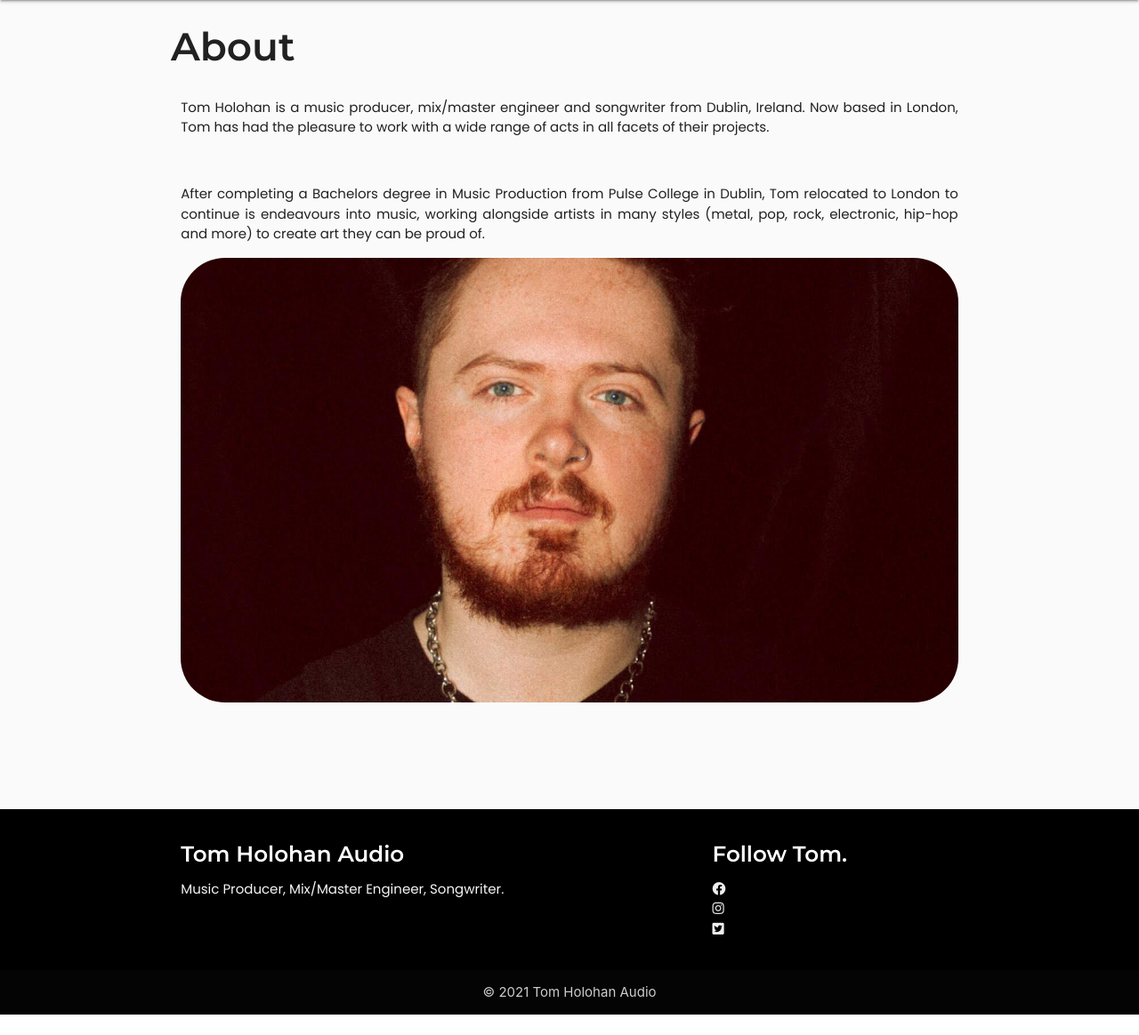
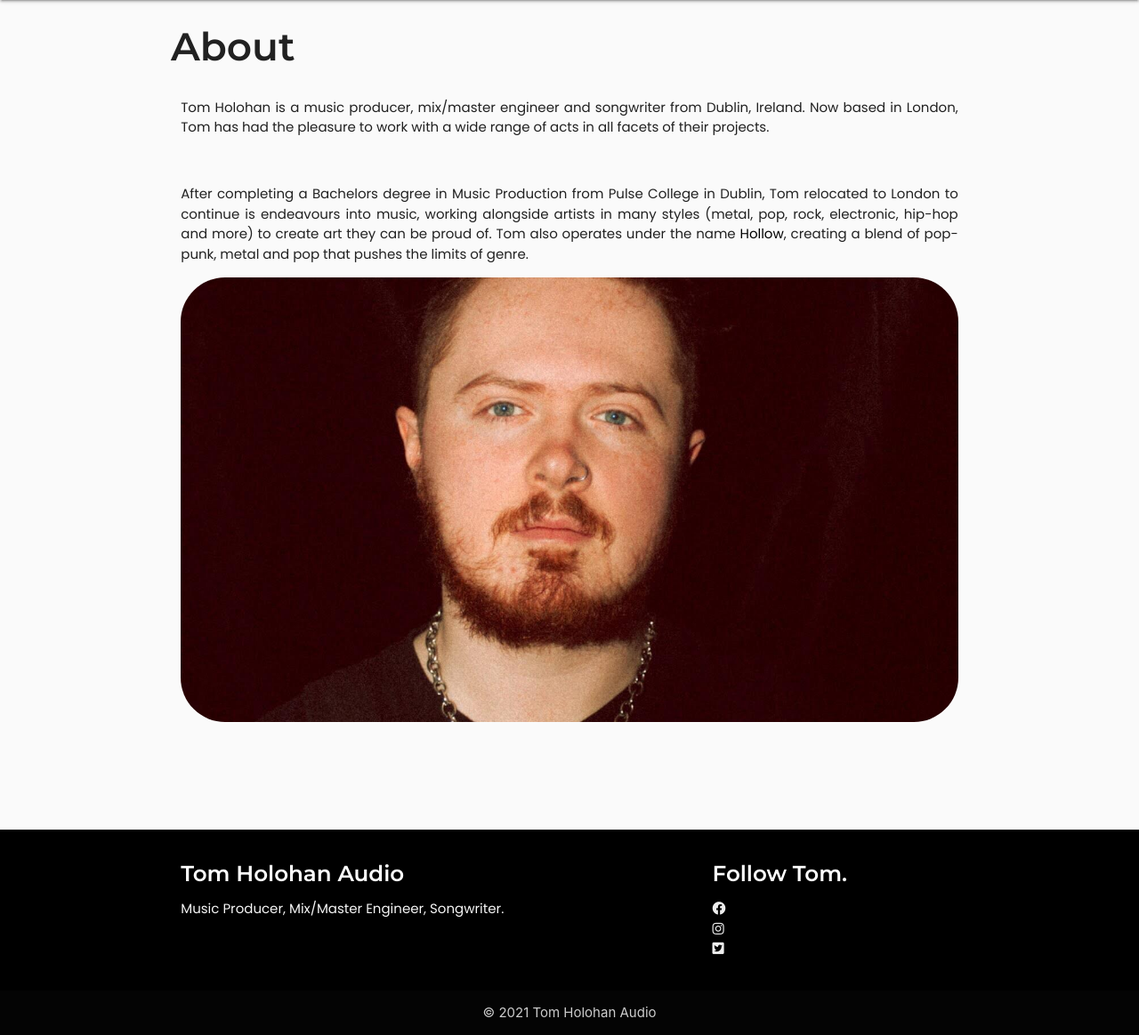
Before and after one commit to hollownotempty/Portfolio_4, a Django app: page /about/ in a window 1280 px wide. Shown: the part 64-1228 px from the top of the page at 89% size. Before the commit the page ends 1205 px from the top, so only its background shows below. Run offline with Django 3.2, Linux system fonts and the light colour scheme.

Commit message:
Finish about page

```diff
--- a/static/css/styles.css
+++ b/static/css/styles.css
@@ -8,10 +8,6 @@ h1, h2, h3, h4, h5 {
 p {
     font-family: 'Poppins', sans-serif;
     font-weight: 400;
-}
-
-html {
-    overflow: hidden;
 }
 
 /* --------------------------- General */
--- a/templates/about.html
+++ b/templates/about.html
@@ -13,7 +13,8 @@
             <p>
                 After completing a Bachelors degree in Music Production from Pulse College in Dublin, Tom relocated to
                 London to continue is endeavours into music, working alongside artists in many styles (metal, pop, rock,
-                electronic, hip-hop and more) to create art they can be proud of.
+                electronic, hip-hop and more) to create art they can be proud of. Tom also operates under the name <a href="https://open.spotify.com/artist/64uA1WO40WSspFUnUYirSt?si=O7nvUhFfRxmFM4ai7GvETA"><strong>Hollow</strong></a>,
+                creating a blend of pop-punk, metal and pop that pushes the limits of genre.
             </p>
         </div>
         <div class="col s12">
```
